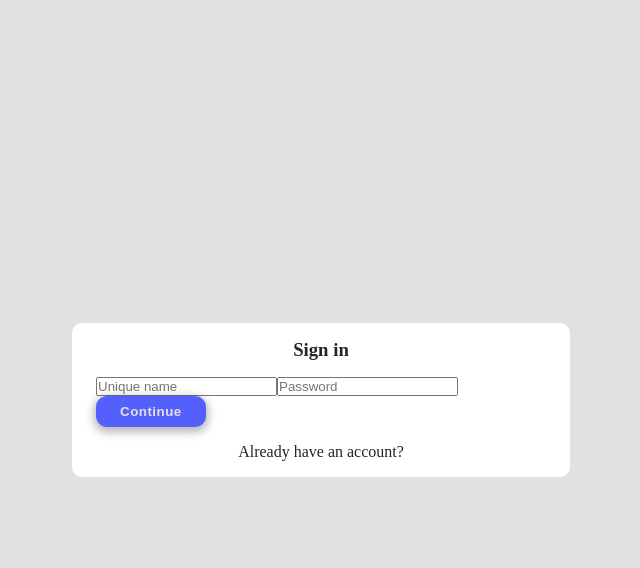
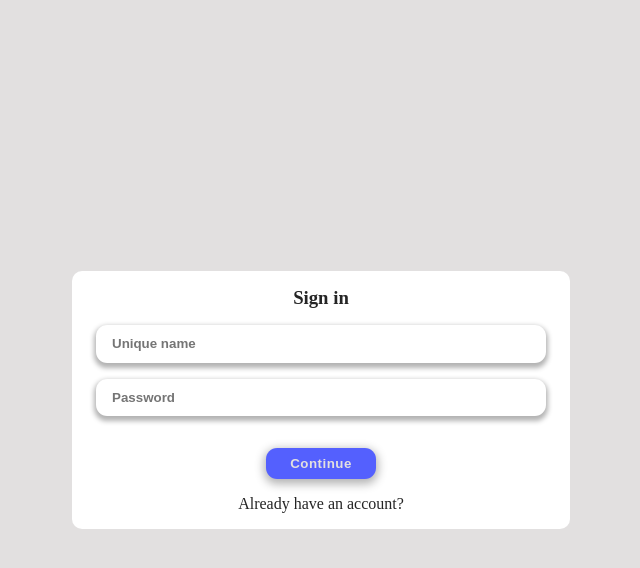
Before and after one commit to Maksim-Attsetski/test-ezrababait, a React (Create React App) app in the folder client/: page / in a window 1280 px wide. Both pictures are taken after a click on the button "Sign in". Shown: the top 568 px of the page, without its empty margins (319-959 px from the left). Built offline with nearby package versions, Linux system fonts and the light colour scheme; no server answers.

Commit message:
add input component

```diff
--- /dev/null
+++ b/client/src/UI/Input/Input.module.scss
@@ -0,0 +1,20 @@
+@import 'shared/all.scss';
+
+.inputContainer {
+  width: 100%;
+}
+
+.input {
+  padding: 0.7rem 1rem;
+  border-radius: 0.7rem;
+  border: none;
+  cursor: pointer;
+  box-shadow: 0px 3px 5px 2px rgba(0, 0, 0, 0.3);
+  transition: all linear 0.2s;
+  font-weight: 600;
+  width: 100%;
+
+  &:hover {
+    box-shadow: 0px 2px 7px 1px rgba(0, 0, 0, 0.2);
+  }
+}
--- /dev/null
+++ b/client/src/UI/Input/index.tsx
@@ -0,0 +1,17 @@
+import React, { DetailedHTMLProps, FC, InputHTMLAttributes } from 'react';
+import s from './Input.module.scss';
+
+interface IProps
+  extends DetailedHTMLProps<
+    InputHTMLAttributes<HTMLInputElement>,
+    HTMLInputElement
+  > {}
+
+const Input: FC<IProps> = (props) => {
+  return (
+    <div className={s.inputContainer}>
+      <input {...props} className={s.input + ' ' + props?.className || ''} />
+    </div>
+  );
+};
+export default Input;
--- a/client/src/UI/index.ts
+++ b/client/src/UI/index.ts
@@ -4,6 +4,7 @@ import Gap from './Gap';
 import List from './List';
 import Button from './Button';
 import Line from './Line';
+import Input from './Input';
 
 export {
   Button,
@@ -12,4 +13,5 @@ export {
   Gap,
   List,
   Line,
+  Input
 }
--- a/client/src/widgets/Authorization/components/AuthForm/AuthForm.module.scss
+++ b/client/src/widgets/Authorization/components/AuthForm/AuthForm.module.scss
@@ -1,3 +1,10 @@
+@mixin flexCol {
+  display: flex;
+  flex-direction: column;
+  align-items: center;
+  justify-content: center;
+  gap: 1rem;
+}
 
 .wrapper {
   display: grid;
@@ -9,13 +16,10 @@
   padding: 1rem 1.5rem;
   border-radius: 10px;
   background: white;
-  display: flex;
-  flex-direction: column;
-  align-items: center;
-  justify-content: center;
-  gap: 1rem;
+  @include flexCol()
 }
 
 .form {
+  @include flexCol();
   width: clamp(300px, 90vw, 450px);
 }
--- a/client/src/widgets/Authorization/components/AuthForm/index.tsx
+++ b/client/src/widgets/Authorization/components/AuthForm/index.tsx
@@ -1,7 +1,7 @@
 import { useAuth, useDebounce, useInput, useUsers } from 'hooks';
 import React, { FC, FormEvent, memo, useEffect, useState } from 'react';
 import { getApiError } from 'shared';
-import { Button } from 'UI';
+import { Button, Input } from 'UI';
 import { ICreateUser, ILoginInfo } from 'widgets/User';
 import s from './AuthForm.module.scss';
 
@@ -72,14 +72,14 @@ const AuthForm: FC = (props) => {
       <div className={'container ' + s.formContainer}>
         <h3>Sign {isLogin ? 'in' : 'up'}</h3>
         <form className={s.form} onSubmit={onFormSubmit}>
-          <input
+          <Input
             value={tag}
             onChange={(e) => setTag(e.target.value)}
             placeholder='Unique name'
           />
-          {!isLogin && <input type='email' {...email.props} />}
-          <input type='password' {...password.props} />
-          {!isLogin && <input type='password' {...confirmPassword.props} />}
+          {!isLogin && <Input type='email' {...email.props} />}
+          <Input type='password' {...password.props} />
+          {!isLogin && <Input type='password' {...confirmPassword.props} />}
           <div>{errorText}</div>
           <Button text='Continue' type='submit' />
         </form>
```
